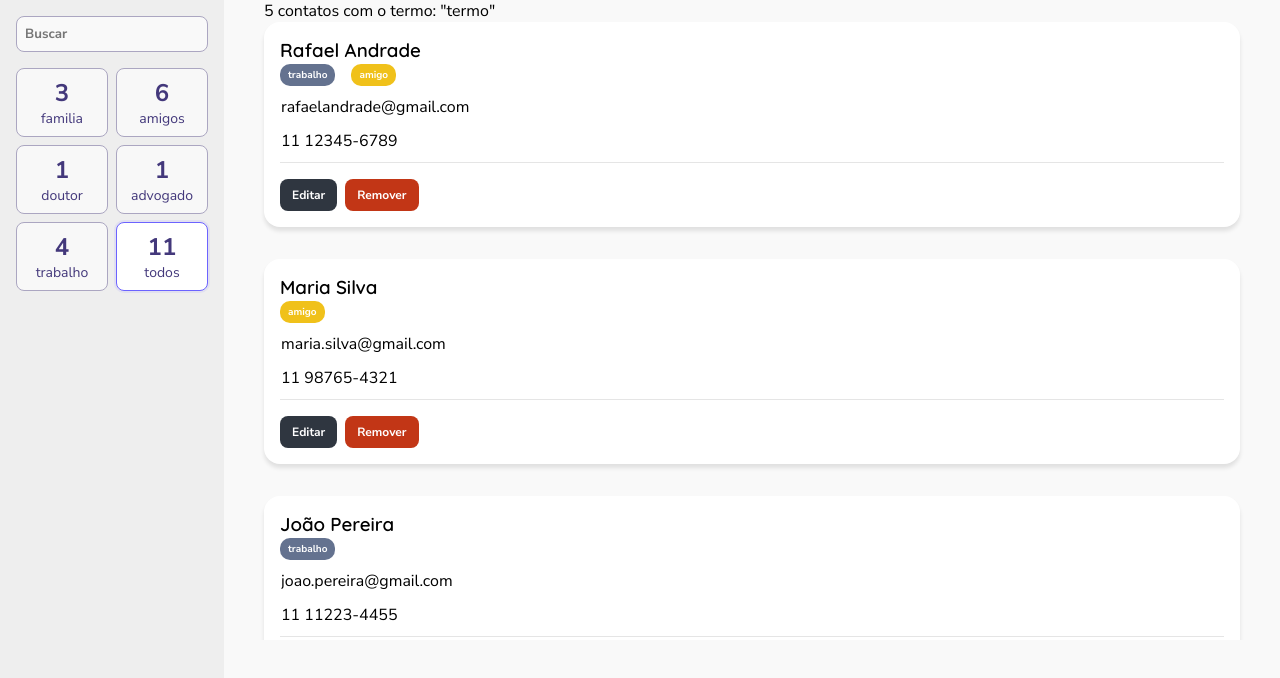
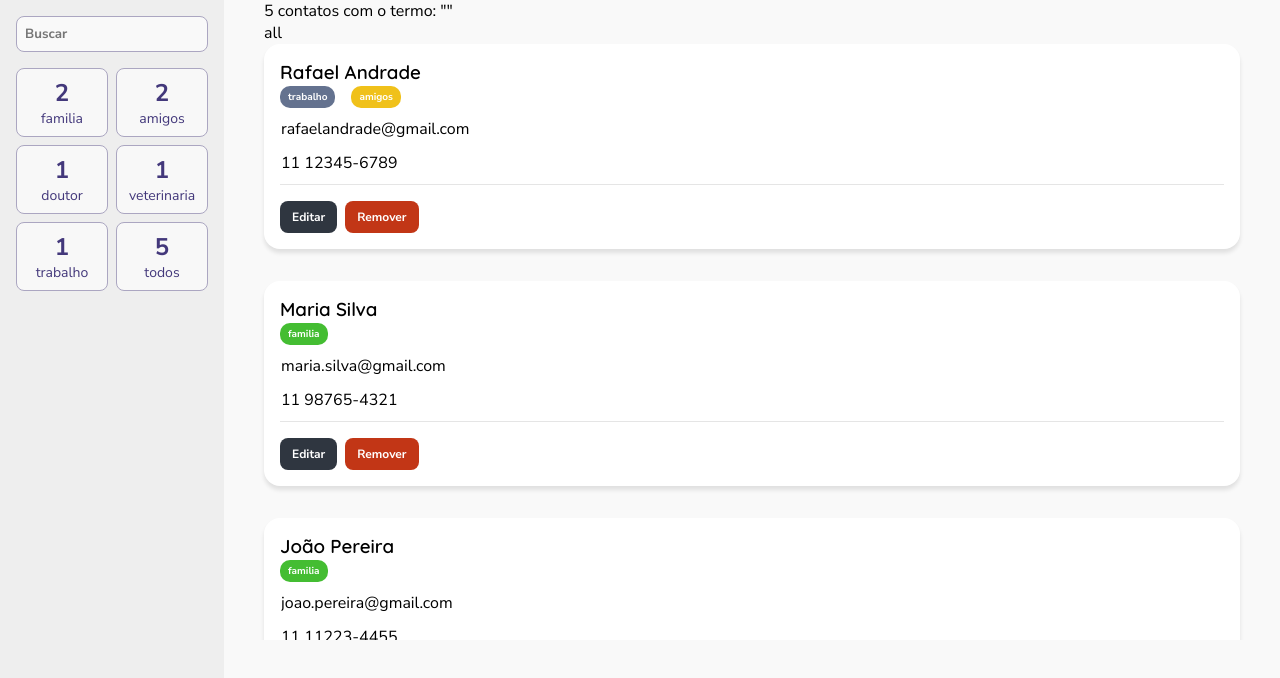
Before and after one commit to RafaelAntonny/react_ts_contact_list, a React (Create React App) app: page / in a window 1280 px wide. Shown: the top 678 px of the page. Built offline with nearby package versions, Linux system fonts and the light colour scheme.

Commit message:
Filtragem Finalizada

```diff
--- a/public/index.html
+++ b/public/index.html
@@ -35,6 +35,10 @@
       href="https://fonts.googleapis.com/css2?family=Nunito+Sans:ital,wght@0,400;0,700;1,400;1,700&family=Quicksand:wght@600&display=swap"
       rel="stylesheet"
     />
+    <link
+      rel="stylesheet"
+      href="https://cdn.jsdelivr.net/npm/bootstrap-icons@1.13.1/font/bootstrap-icons.min.css"
+    />
     <!--
       This HTML file is a template.
       If you open it directly in the browser, you will see an empty page.
--- a/src/components/contact/style.ts
+++ b/src/components/contact/style.ts
@@ -5,7 +5,7 @@ const getTagColor = (label: string, tagColor?: string) => {
   if (tagColor) return tagColor;
 
   const lowerLabel = label.toLowerCase();
-  if (lowerLabel === 'amigo') return theme.friend;
+  if (lowerLabel === 'amigos') return theme.friend;
   if (lowerLabel === 'familia') return theme.success;
 
   return theme.work;
--- a/src/components/filterCard/index.tsx
+++ b/src/components/filterCard/index.tsx
@@ -1,16 +1,54 @@
+import { useDispatch, useSelector } from 'react-redux';
+import { RootReducer } from '../../store';
+import { changeFilter } from '../../store/reducers/filter';
 import * as S from './style';
 
 export type Props = {
-  $active?: boolean;
-  counter: number;
   caption: string;
+  criteria: 'group' | 'tag' | 'all';
 };
 
-const FilterCard = ({ $active, counter, caption }: Props) => (
-  <S.Card $active={$active}>
-    <S.Counter>{counter}</S.Counter>
-    <S.Label>{caption}</S.Label>
-  </S.Card>
-);
+const FilterCard = ({ caption, criteria }: Props) => {
+  const dispatch = useDispatch();
+  const { filter, contacts } = useSelector((state: RootReducer) => state);
+
+  const isActive = () => {
+    const activeCriteria = filter.criteria === criteria;
+    const activeCaption = filter.caption === caption;
+
+    return activeCriteria && activeCaption;
+  };
+
+  const countContacts = (): number => {
+    if (criteria === 'all') return contacts.items.length;
+
+    if (criteria === 'group') {
+      return contacts.items.filter((item) =>
+        item.tags.some((tag) => tag.kind === 'group' && tag.label === caption)
+      ).length;
+    }
+
+    if (criteria === 'tag') {
+      return contacts.items.filter((item) =>
+        item.tags.some((tag) => tag.kind === 'tag' && tag.label === caption)
+      ).length;
+    }
+
+    return 0;
+  };
+
+  const applyFilter = () => {
+    dispatch(changeFilter({ criteria, caption }));
+  };
+
+  const $active = isActive();
+
+  return (
+    <S.Card $active={$active} onClick={applyFilter}>
+      <S.Counter>{countContacts()}</S.Counter>
+      <S.Label>{caption}</S.Label>
+    </S.Card>
+  );
+};
 
 export default FilterCard;
--- a/src/components/filterCard/style.ts
+++ b/src/components/filterCard/style.ts
@@ -1,11 +1,12 @@
 import styled from 'styled-components';
 
-import { Props } from '.';
 import theme from '../../styles/theme';
 
-type CoreProps = Omit<Props, 'counter' | 'caption'>;
+type Props = {
+  $active: boolean;
+};
 
-export const Card = styled.button<CoreProps>`
+export const Card = styled.button<Props>`
   padding: 0.5rem;
   border: 1px solid ${(props) => (props.$active ? theme.active : theme.border)};
   color: ${theme.secondaryText};
--- a/src/containers/contactList/index.tsx
+++ b/src/containers/contactList/index.tsx
@@ -1,20 +1,59 @@
 import { useSelector } from 'react-redux';
 import Contact from '../../components/contact';
-import { Container } from './style';
+import ContactModel from '../../models/Contact';
 import { RootReducer } from '../../store';
+import { Container, NoResults } from './style';
 
 const ContactList = () => {
   const { items } = useSelector((state: RootReducer) => state.contacts);
+  const { term, criteria, caption } = useSelector(
+    (state: RootReducer) => state.filter
+  );
+
+  const filterContacts = (): ContactModel[] => {
+    let filteredContacts = items;
+    if (term !== undefined) {
+      return items.filter((item) =>
+        item.name.toLowerCase().includes(term.toLowerCase())
+      );
+    }
+
+    if (criteria === 'group' && caption) {
+      filteredContacts = filteredContacts.filter((item) =>
+        item.tags.some((tag) => tag.label === caption)
+      );
+    } else if (criteria === 'tag' && caption) {
+      filteredContacts = filteredContacts.filter((item) =>
+        item.tags.some((tag) => tag.label === caption)
+      );
+    }
+    return filteredContacts;
+  };
+
+  const filteredContacts = filterContacts();
 
   return (
     <Container>
-      <p>{items.length} contatos com o termo: &quot;termo&quot;</p>
+      <p>
+        {items.length} contatos com o termo: &quot;{term}&quot;
+      </p>
       <ul>
-        {items.map((contact) => (
-          <li key={contact.name}>
-            <Contact {...contact} />
-          </li>
-        ))}
+        <li>{term}</li>
+        <li>{criteria}</li>
+        <li>{caption}</li>
+      </ul>
+      <ul>
+        {filteredContacts.length > 0 ? (
+          filteredContacts.map((contact) => (
+            <li key={contact.name}>
+              <Contact {...contact} />
+            </li>
+          ))
+        ) : (
+          <NoResults>
+            Não encontramos nada <i className="bi bi-search"></i> .
+          </NoResults>
+        )}
       </ul>
     </Container>
   );
--- a/src/containers/contactList/style.ts
+++ b/src/containers/contactList/style.ts
@@ -5,3 +5,12 @@ export const Container = styled.main`
   height: 80vh;
   overflow-y: scroll;
 `;
+
+export const NoResults = styled.li`
+  font-size: 1.5rem;
+  font-style: italic;
+  color: #888;
+  text-align: center;
+  padding: 1rem 0;
+  line-height: 80vh;
+`;
--- a/src/containers/sideBar/index.tsx
+++ b/src/containers/sideBar/index.tsx
@@ -1,20 +1,33 @@
+import { useDispatch, useSelector } from 'react-redux';
 import FilterCard from '../../components/filterCard';
 import * as S from './style';
+import { RootReducer } from '../../store';
+import { changeTerm } from '../../store/reducers/filter';
 
-const SideBar = () => (
+const SideBar = () => {
+  const dispatch = useDispatch();
+  const { term } = useSelector((state: RootReducer) => state.filter);
+
+  return (
     <S.Aside>
       <div>
-      <S.SearchBar type="text" placeholder="Buscar" />
+        <S.SearchBar
+          type="text"
+          placeholder="Buscar"
+          value={term}
+          onChange={(e) => dispatch(changeTerm(e.target.value))}
+        />
         <S.Filters>
-        <FilterCard caption="familia" counter={3} />
-        <FilterCard caption="amigos" counter={6} />
-        <FilterCard caption="doutor" counter={1} />
-        <FilterCard caption="advogado" counter={1} />
-        <FilterCard caption="trabalho" counter={4} />
-        <FilterCard $active caption="todos" counter={11} />
+          <FilterCard criteria="group" caption="familia" />
+          <FilterCard criteria="group" caption="amigos" />
+          <FilterCard criteria="tag" caption="doutor" />
+          <FilterCard criteria="tag" caption="veterinaria" />
+          <FilterCard criteria="group" caption="trabalho" />
+          <FilterCard criteria="all" caption="todos" />
         </S.Filters>
       </div>
     </S.Aside>
   );
+};
 
 export default SideBar;
--- a/src/models/Contact.ts
+++ b/src/models/Contact.ts
@@ -2,9 +2,10 @@ export type Tag = {
   id: number;
   label: string;
   color?: string;
+  kind?: 'group' | 'tag';
 };
 
-class Contact {
+class ContactModel {
   id: number;
   name: string;
   email: string;
@@ -26,4 +27,4 @@ class Contact {
   }
 }
 
-export default Contact;
+export default ContactModel;
--- a/src/store/index.ts
+++ b/src/store/index.ts
@@ -1,10 +1,12 @@
 import { configureStore } from '@reduxjs/toolkit';
 
 import contactsReducer from './reducers/contacts';
+import filterReducer from './reducers/filter';
 
 const store = configureStore({
   reducer: {
-    contacts: contactsReducer
+    contacts: contactsReducer,
+    filter: filterReducer
   }
 });
 
--- a/src/store/reducers/contacts.ts
+++ b/src/store/reducers/contacts.ts
@@ -13,8 +13,8 @@ const initialState: ContactsState = {
       email: 'rafaelandrade@gmail.com',
       phoneNumber: '11 12345-6789',
       tags: [
-        { id: 1, label: 'trabalho' },
-        { id: 2, label: 'amigo' }
+        { id: 1, label: 'trabalho', kind: 'group' },
+        { id: 2, label: 'amigos', kind: 'group' }
       ]
     },
     {
@@ -22,21 +22,21 @@ const initialState: ContactsState = {
       name: 'Maria Silva',
       email: 'maria.silva@gmail.com',
       phoneNumber: '11 98765-4321',
-      tags: [{ id: 3, label: 'amigo' }]
+      tags: [{ id: 3, label: 'familia', kind: 'group' }]
     },
     {
       id: 3,
       name: 'João Pereira',
       email: 'joao.pereira@gmail.com',
       phoneNumber: '11 11223-4455',
-      tags: [{ id: 4, label: 'trabalho' }]
+      tags: [{ id: 4, label: 'familia', kind: 'group' }]
     },
     {
       id: 4,
       name: 'Ana Costa',
       email: 'ana.costa@gmail.com',
       phoneNumber: '11 99887-6655',
-      tags: [{ id: 5, label: 'familia' }]
+      tags: [{ id: 5, label: 'veterinaria', kind: 'tag', color: '#00ff55' }]
     },
     {
       id: 5,
@@ -44,8 +44,8 @@ const initialState: ContactsState = {
       email: 'lucas.mendes@gmail.com',
       phoneNumber: '11 55667-8899',
       tags: [
-        { id: 6, label: 'amigo' },
-        { id: 7, label: 'trabalho' }
+        { id: 6, label: 'amigos', kind: 'group' },
+        { id: 7, label: 'doutor', kind: 'tag', color: '#ff0033' }
       ]
     }
   ]
--- /dev/null
+++ b/src/store/reducers/filter.ts
@@ -0,0 +1,30 @@
+import { PayloadAction, createSlice } from '@reduxjs/toolkit';
+
+type FilterState = {
+  term?: string;
+  criteria: 'group' | 'tag' | 'all';
+  caption?: string | string[];
+};
+
+const initialState: FilterState = {
+  term: '',
+  criteria: 'all'
+};
+
+const filterSlice = createSlice({
+  name: 'filter',
+  initialState,
+  reducers: {
+    changeTerm: (state, action: PayloadAction<string>) => {
+      state.term = action.payload;
+    },
+    changeFilter: (state, action: PayloadAction<FilterState>) => {
+      state.criteria = action.payload.criteria;
+      state.caption = action.payload.caption;
+    }
+  }
+});
+
+export const { changeTerm, changeFilter } = filterSlice.actions;
+
+export default filterSlice.reducer;
```
Lines whose indentation alone changed are shown as unchanged.
